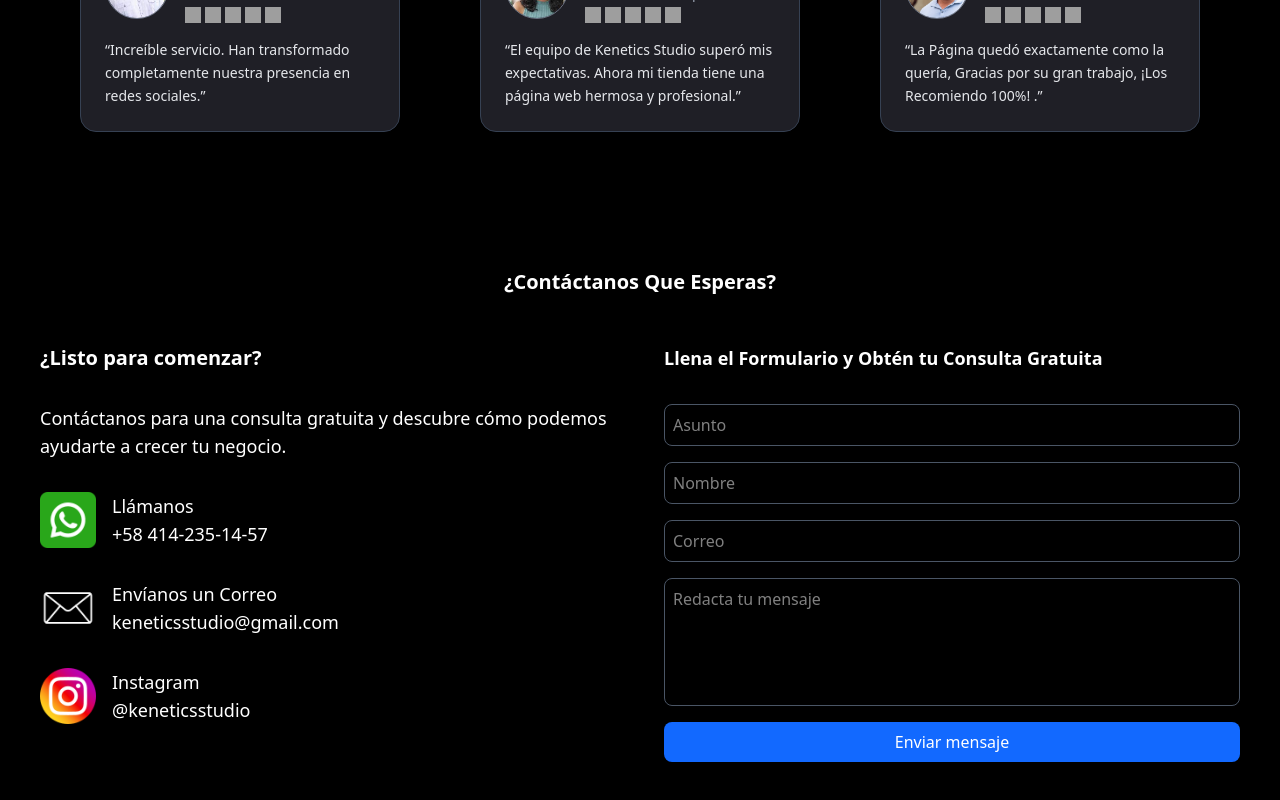
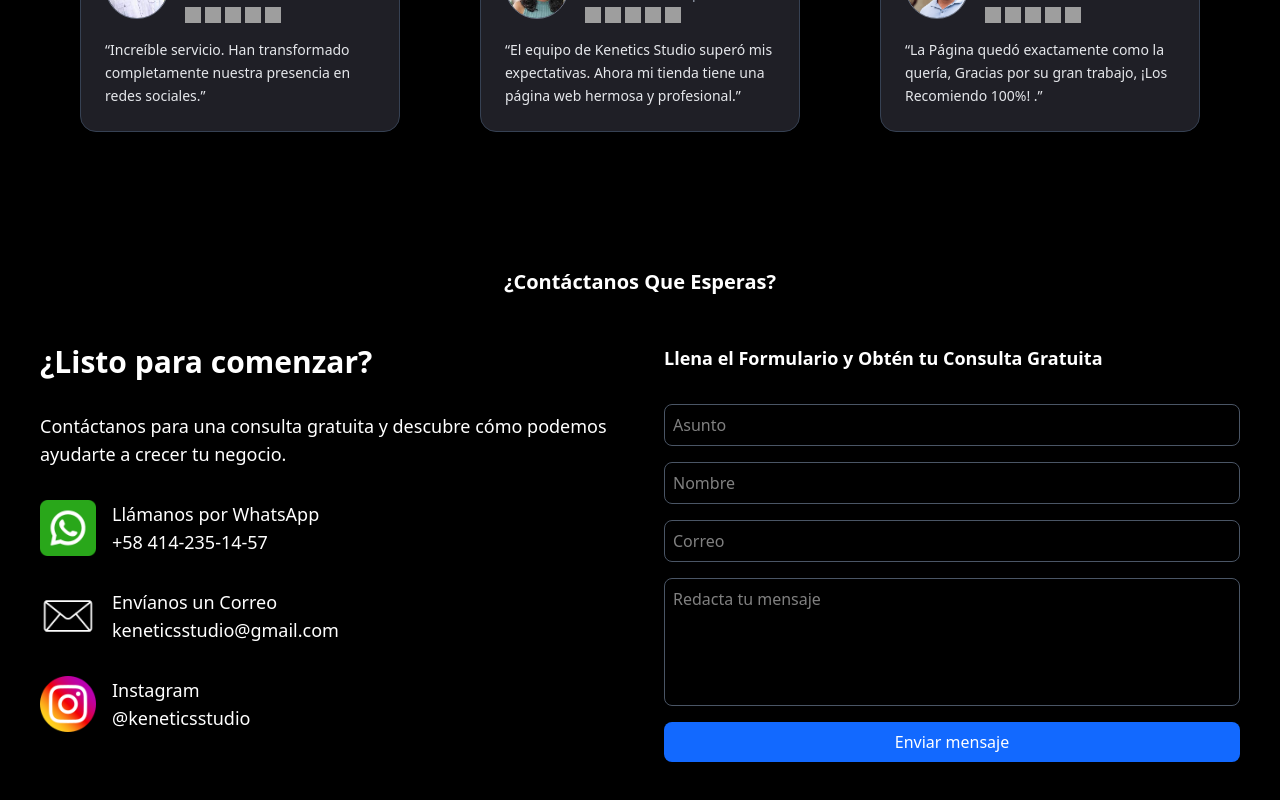
Before and after one commit to KennyGi0053/KeneticsStudio, a React (Vite) app: page / in a window 1280 px wide. Shown: the part 3006-3806 px from the top of the page. Built offline with nearby package versions, Linux system fonts and the light colour scheme; grey boxes are pictures that could not be loaded.

Commit message:
planes listo

```diff
--- a/src/components/Contacto.jsx
+++ b/src/components/Contacto.jsx
@@ -35,33 +35,46 @@ const Contacto = () => {
 
         {/* Sección de contactos */}
         <div className="flex flex-col gap-8 md:w-1/2">
-      <h1 className="text-white text-xl font-bold ">¿Listo para comenzar?</h1>
+      <h1 className="text-white text-3xl font-bold ">¿Listo para comenzar?</h1>
       <p className="text-white text-lg">
         Contáctanos para una consulta gratuita y descubre cómo podemos ayudarte a crecer tu negocio.
       </p>
-          <div className="flex flex-row items-start">
+         <a
+  href="https://wa.me/584142351457"
+  target="_blank"
+  rel="noopener noreferrer"
+  className="flex flex-row items-start hover:opacity-80 transition"
+>
   <img src={whatsapp} alt="WhatsApp" className="w-14 h-14" />
   <div className="flex flex-col ml-4">
-              <p className="text-white text-lg">Llámanos</p>
+    <p className="text-white text-lg">Llámanos por WhatsApp</p>
     <p className="text-white text-lg">+58 414-235-14-57</p>
   </div>
-          </div>
+</a>
 
-          <div className="flex flex-row items-start">
+<a
+  href="mailto:keneticsstudio@gmail.com"
+  className="flex flex-row items-start hover:opacity-80 transition"
+>
   <img src={correo} alt="Correo" className="w-14 h-14" />
   <div className="flex flex-col ml-4">
     <p className="text-white text-lg">Envíanos un Correo</p>
     <p className="text-white text-lg">keneticsstudio@gmail.com</p>
   </div>
-          </div>
+</a>
 
-          <div className="flex flex-row items-start">
+<a
+  href="https://www.instagram.com/kenetics.studio"
+  target="_blank"
+  rel="noopener noreferrer"
+  className="flex flex-row items-start hover:opacity-80 transition"
+>
   <img src={instagram} alt="Instagram" className="w-14 h-14" />
   <div className="flex flex-col ml-4">
     <p className="text-white text-lg">Instagram</p>
     <p className="text-white text-lg">@keneticsstudio</p>
   </div>
-          </div>
+</a>
         </div>
 
         {/* Formulario */}
--- a/src/components/Planes.jsx
+++ b/src/components/Planes.jsx
@@ -28,7 +28,7 @@ const Planes = () => {
 
           <div className="absolute mt-4 top-0 left-0 w-full h-full bg-[#1f1f26] opacity-100 md:opacity-0 group-hover:md:opacity-100 transition-opacity duration-500 p-6 flex flex-col">
             <h2 className="text-xl font-semibold text-white">Community Silver</h2>
-            <h1 className="text-2xl text-white mt-4">$299/mes</h1>
+            <h1 className="text-2xl text-white mt-4">60$ - 90$ / Mes</h1>
 
             <div className="text-white mt-6 space-y-2">
               <div className="flex items-center gap-2">
@@ -64,7 +64,7 @@ const Planes = () => {
 
           <div className="absolute mt-4 top-0 left-0 w-full h-full bg-[#1f1f26] opacity-100 md:opacity-0 group-hover:md:opacity-100 transition-opacity duration-500 p-6 flex flex-col">
             <h2 className="text-xl font-semibold text-white">Community Gold</h2>
-            <h1 className="text-2xl text-white mt-4">$499/mes</h1>
+            <h1 className="text-2xl text-white mt-4">100$ - 150% / Mes</h1>
 
             <div className="text-white mt-6 space-y-2">
               <div className="flex items-center gap-2">
@@ -99,7 +99,7 @@ const Planes = () => {
 
           <div className="absolute top-0 left-0 w-full h-full bg-[#1f1f26] opacity-100 md:opacity-0 group-hover:md:opacity-100 transition-opacity duration-500 p-6 flex flex-col">
             <h2 className="text-xl mt-4 font-semibold text-white">Community Platinum</h2>
-            <h1 className="text-2xl text-white mt-4">$499/mes</h1>
+            <h1 className="text-2xl text-white mt-4">180$ - 250$ / Mes</h1>
 
             <div className="text-white mt-6 space-y-2">
               <div className="flex items-center gap-2">
```
Lines whose indentation alone changed are shown as unchanged.
